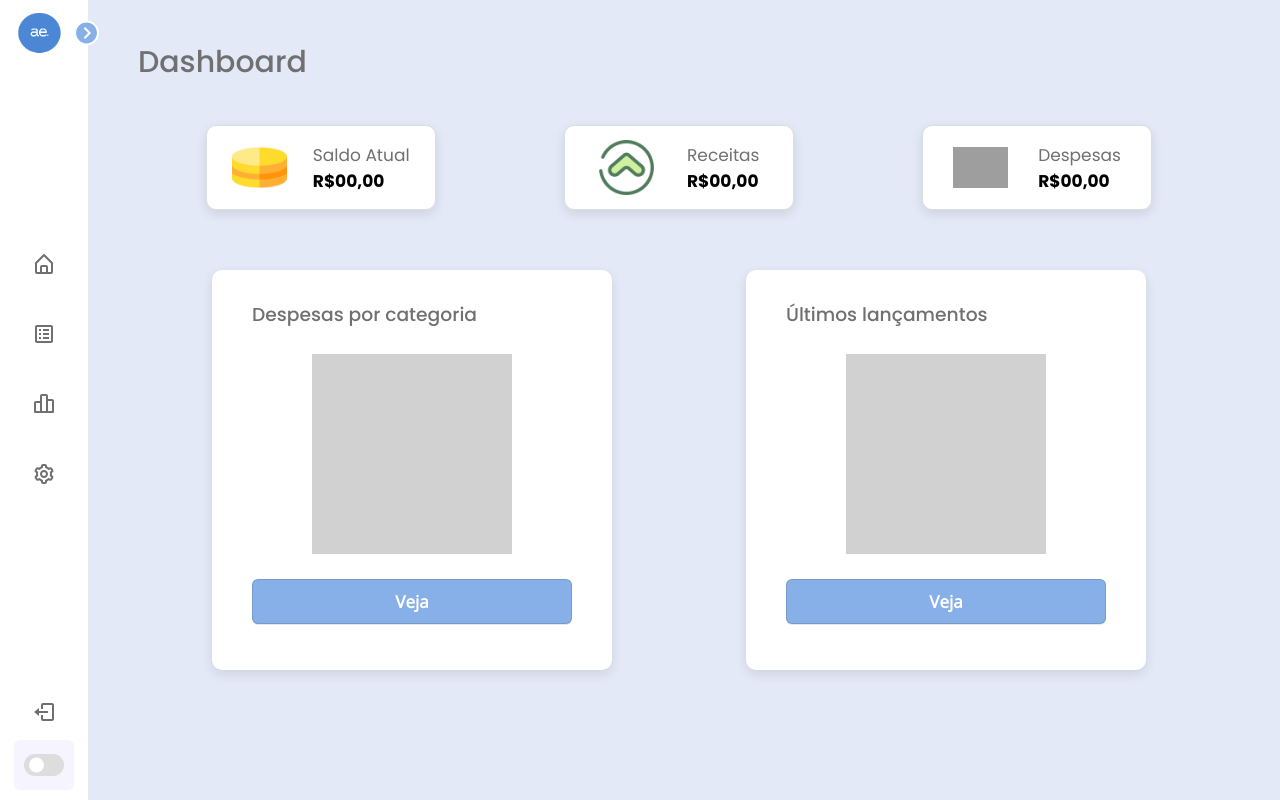
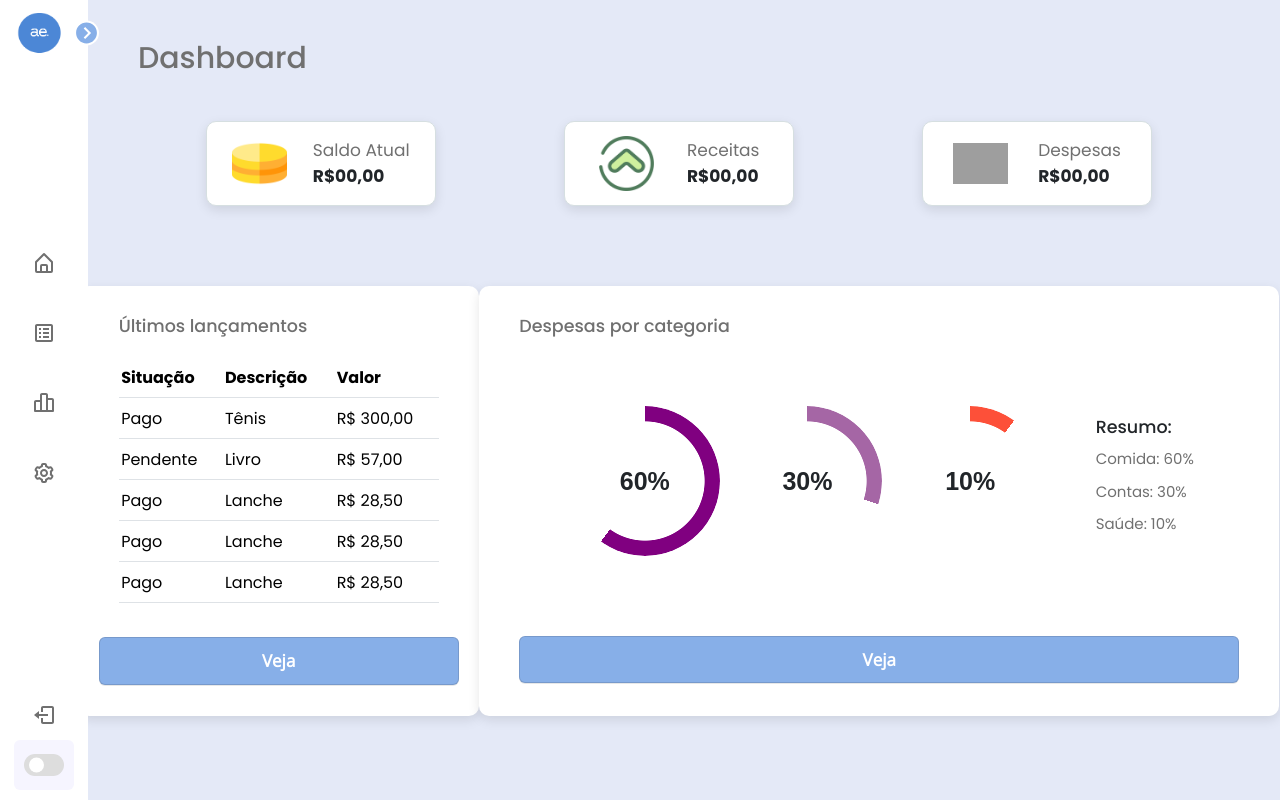
Before and after one commit to CaioAlves10/Organizae, a PHP site: page /pages/dashboard.html in a window 1280 px wide. Run offline with PHP 8.4, Linux system fonts and the light colour scheme; grey boxes are pictures that could not be loaded.

Commit message:
inserção da tabela e gráfico

```diff
--- a/pages/dashboard.html
+++ b/pages/dashboard.html
@@ -7,6 +7,9 @@
     <meta name="viewport" content="width=device-width, initial-scale=1.0">
     <link rel="stylesheet" href="/styles/dashboard.css">
     <link rel="stylesheet" href="/sidebar.css">
+    <link href="https://cdn.jsdelivr.net/npm/bootstrap@5.3.0-alpha1/dist/css/bootstrap.min.css" rel="stylesheet"
+        integrity="sha384-GLhlTQ8iRABdZLl6O3oVMWSktQOp6b7In1Zl3/Jr59b6EGGoI1aFkw7cmDA6j6gD" crossorigin="anonymous">
+    <!-- Style da table -->
     <title>Dashboard</title>
 </head>
 
@@ -168,24 +171,68 @@
 
         <main>
             <section class="mainBox">
-                <h3 class="mainTitles">Despesas por categoria</h3>
+                <h3 class="mainTitles">Últimos lançamentos</h3>
                 <div>
-
+                    <table class="table table-sm">
+                        <tr>
+                            <th>Situação</th>
+                            <th>Descrição</th>
+                            <th>Valor</th>
+                        </tr>
+                        <tr>
+                            <td>Pago</td>
+                            <td>Tênis</td>
+                            <td>R$ 300,00</td>
+                        </tr>
+                        <tr>
+                            <td>Pendente</td>
+                            <td>Livro</td>
+                            <td>R$ 57,00</td>
+                        </tr>
+                        <tr>
+                            <td>Pago</td>
+                            <td>Lanche</td>
+                            <td>R$ 28,50</td>
+                        </tr>
+                        <tr>
+                            <td>Pago</td>
+                            <td>Lanche</td>
+                            <td>R$ 28,50</td>
+                        </tr>
+                        <tr>
+                            <td>Pago</td>
+                            <td>Lanche</td>
+                            <td>R$ 28,50</td>
+                        </tr>
+                    </table>
                 </div>
-                <button>Veja</button>
+                <a href="/pages/lancamentos.html"> <button>Veja</button></a>
             </section>
 
-            <section class="mainBox">
-                <h3 class="mainTitles">Últimos lançamentos</h3>
-                <div>
-
+            <section class="mainBox mainCategory">
+                <h3 class="mainTitles">Despesas por categoria</h3>
+                <div class="mainGrafic">
+                    <div>
+                        <div class="pie no-round" style="--p:60;--c:purple;--b:15px"> 60%</div>
+                        <div class="pie no-round" style="--p:30;--c:rgb(165, 102, 165);--b:15px"> 30%</div>
+                        <div class="pie no-round" style="--p:10;--c:rgb(253, 80, 57);--b:15px"> 10%</div>
+                    </div>
+                    <div class="graficDatas">
+                        <h3>Resumo:</h3>
+                        <p>Comida: 60%</p>
+                        <p>Contas: 30%</p>
+                        <p>Saúde: 10%</p>
+                    </div>
                 </div>
-                <button>Veja</button>
+                <a href="/pages/relatorios.html"><button>Veja</button></a>
             </section>
         </main>
     </section>
 
     <script src="/sidebar.js"></script>
+    <script src="https://cdn.jsdelivr.net/npm/bootstrap@5.3.0-alpha1/dist/js/bootstrap.bundle.min.js"
+        integrity="sha384-w76AqPfDkMBDXo30jS1Sgez6pr3x5MlQ1ZAGC+nuZB+EYdgRZgiwxhTBTkF7CXvN"
+        crossorigin="anonymous"></script> <!-- Bootstrap da table -->
 </body>
 
 </html>
--- a/sidebar.css
+++ b/sidebar.css
@@ -73,6 +73,10 @@ body.dark {
 
     color: var(--text-color);
     transition: var(--tran-03);
+}
+
+.menu-links {
+    padding-left: 0;
 }
 
 .sidebar section .menu ul .link,
--- a/styles/dashboard.css
+++ b/styles/dashboard.css
@@ -1,8 +1,11 @@
-@import url('https://fonts.googleapis.com/css2?family=Poppins&display=swap'); /* Fonte Poppins */
-@import url('https://fonts.googleapis.com/css2?family=Inter&display=swap'); /* Fonte Inter */
-@import url('https://fonts.googleapis.com/css2?family=Open+Sans&display=swap'); /* Fonte Open Sans */
+@import url('https://fonts.googleapis.com/css2?family=Poppins&display=swap');
+/* Fonte Poppins */
+@import url('https://fonts.googleapis.com/css2?family=Inter&display=swap');
+/* Fonte Inter */
+@import url('https://fonts.googleapis.com/css2?family=Open+Sans&display=swap');
+/* Fonte Open Sans */
 
-*{
+* {
     margin: 0;
     padding: 0;
     box-sizing: border-box;
@@ -53,7 +56,7 @@ html {
     transition: var(--tran-05);
 }
 
-.sidebar.close ~ #container {
+.sidebar.close~#container {
     left: 78px;
     height: 100vh;
     width: calc(100% - 78px);
@@ -99,31 +102,23 @@ html {
 .balance .balanceBox .subTitleBalance {
     font-size: 1.7rem;
     color: var(--text-color);
+    margin-bottom: 0;
 }
 
 .balance .balanceBox .moneyBalance {
     font-size: 1.7rem;
     font-weight: bold;
-
+    margin-bottom: 0;
 }
 
 main {
     width: 100%;
     height: 52%;
-    margin-top: 6rem;
+    margin-top: 8rem;
     float: right;
 
     display: flex;
     justify-content: space-evenly;
-}
-
-.mainBox {
-    width: 40rem;
-    height: 40rem;
-
-    background: var(--box-color);
-    box-shadow: rgba(0, 0, 0, 0.1) 0px 4px 12px;
-    border-radius: 1rem;
 }
 
 .mainTitles {
@@ -133,16 +128,125 @@ main {
     margin: 3rem 4rem 0;
 }
 
-main .mainBox div {
-    background-color: rgb(209, 209, 209);
-    margin: 2.5rem auto;
-    width: 50%;
-    height: 50%;
+.mainBox {
+    width: 40rem;
+    height: 43rem;
+
+    background: var(--box-color);
+    box-shadow: rgba(0, 0, 0, 0.1) 0px 4px 12px;
+    border-radius: 1rem;
 }
 
+/* TABLE */
+
+main .mainBox div .table-sm {
+    font-size: 1.6rem;
+    line-height: 3.5rem;
+
+    margin: 2rem auto 2.4rem;
+    width: 80%;
+    height: 49.5%;
+}
+
+/* GRAFIC */
+
+.mainCategory {
+    width: 80rem;
+}
+
+main .mainBox .mainGrafic {
+    display: flex;
+    justify-content: space-evenly;
+    align-items: center;
+
+
+    background-color: transparent;
+    margin: 2.5rem auto;
+    width: 90%;
+    height: 55.5%;
+}
+
+@property --p {
+    syntax: '<number>';
+    inherits: true;
+    initial-value: 1;
+}
+
+.pie {
+    --p: 20;
+    --b: 22px;
+    --c: darkred;
+    --w: 150px;
+
+    width: var(--w);
+    aspect-ratio: 1;
+    position: relative;
+    display: inline-grid;
+    margin: 5px;
+    place-content: center;
+    font-size: 25px;
+    font-weight: bold;
+    font-family: sans-serif;
+}
+
+.pie:before,
+.pie:after {
+    content: "";
+    position: absolute;
+    border-radius: 50%;
+}
+
+.pie:before {
+    inset: 0;
+    background:
+        radial-gradient(farthest-side, var(--c) 98%, #0000) top/var(--b) var(--b) no-repeat,
+        conic-gradient(var(--c) calc(var(--p)*1%), #0000 0);
+    -webkit-mask: radial-gradient(farthest-side, #0000 calc(99% - var(--b)), #000 calc(100% - var(--b)));
+    mask: radial-gradient(farthest-side, #0000 calc(99% - var(--b)), #000 calc(100% - var(--b)));
+}
+
+.pie:after {
+    inset: calc(50% - var(--b)/2);
+    background: var(--c);
+    transform: rotate(calc(var(--p)*3.6deg)) translateY(calc(50% - var(--w)/2));
+}
+
+.animate {
+    animation: p 1s .5s both;
+}
+
+.no-round:before {
+    background-size: 0 0, auto;
+}
+
+.no-round:after {
+    content: none;
+}
+
+@keyframes p {
+    from {
+        --p: 0
+    }
+}
+
+.graficDatas {
+    font-size: 1.7rem;
+}
+
+.graficDatas h3 {
+    margin-bottom: 1rem;
+}
+
+.graficDatas p {
+    font-size: 1.5rem;
+    color: var(--text-color);
+}
+
+/* BUTTON */
+
 main .mainBox button {
-    width: 80%;
-    margin: 0 10% 3rem;
+    width: 90%;
+    margin: 1rem 5% 0;
     padding: 1rem 2rem;
 
     font-family: 'Open Sans', sans-serif;
```
Also changed, not shown: styles/relatorios.css (+63 -2 lines).
